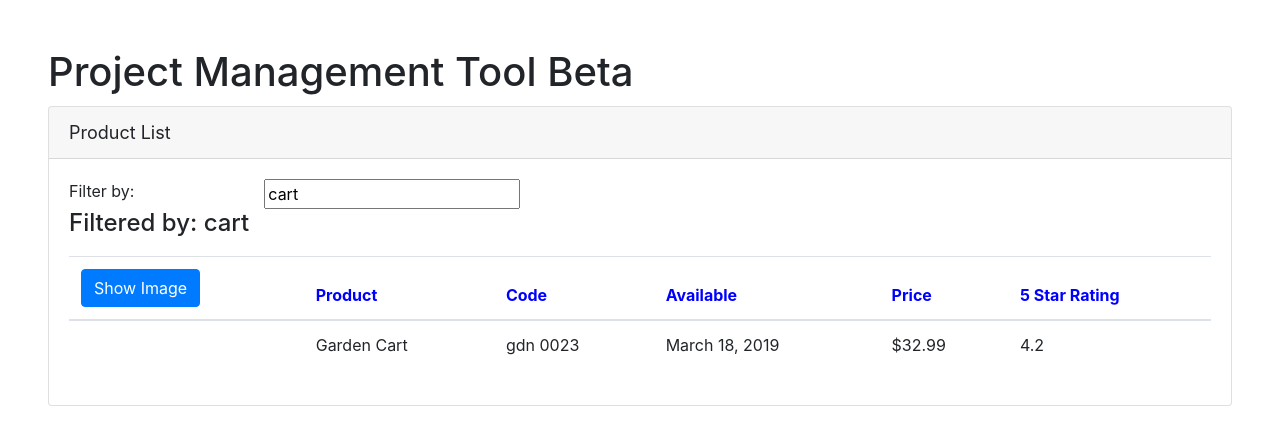
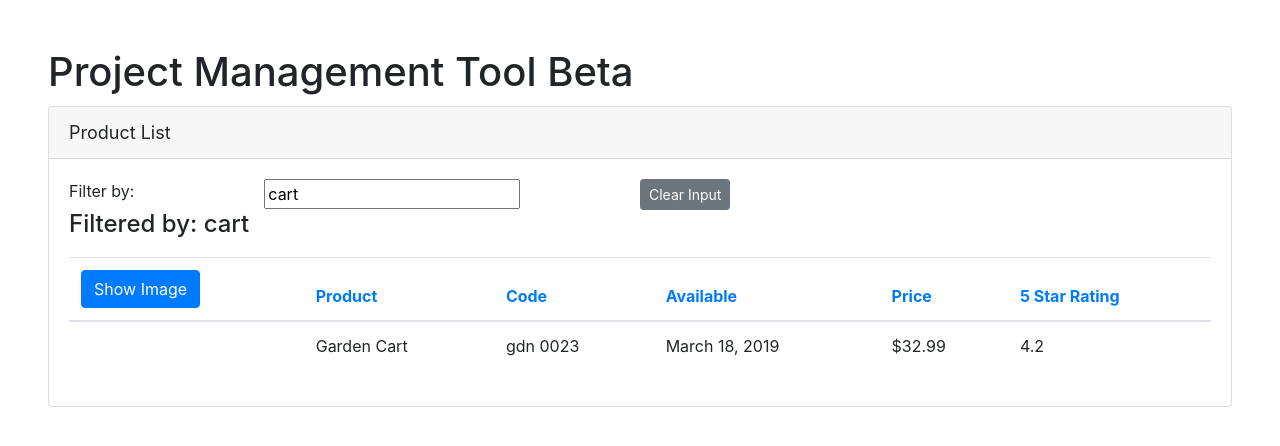
Before and after one commit to pkgamma/angular-exercise, an Angular app in the folder angular-pm-tool/: page / in a window 1280 px wide. Shown: the top 446 px of the page. Built offline with nearby package versions, Linux system fonts and the light colour scheme.

Commit message:
added clear input function

```diff
--- a/angular-pm-tool/src/app/products/product-list.component.css
+++ b/angular-pm-tool/src/app/products/product-list.component.css
@@ -1,3 +1,3 @@
-thead {
+/* thead {
     color: blue
-}
+} */
--- a/angular-pm-tool/src/app/products/product-list.component.html
+++ b/angular-pm-tool/src/app/products/product-list.component.html
@@ -6,6 +6,9 @@
         <div class = 'row'>
             <div class = 'col-md-2'>Filter by:</div>
             <div class = 'col-md-4'><input type = 'text' [(ngModel)] = 'listFilter'/></div>
+            <button class = 'btn btn-secondary btn-sm'
+                *ngIf = 'listFilter'
+                (click) = 'clearInput()'>Clear Input</button>
         </div>
         <div class = 'row'>
             <div class = 'col-md-6'>
@@ -14,7 +17,7 @@
         </div>
         <div class = 'table-responsive' *ngIf = 'products && products.length'>
             <table class = 'table'>
-                <thead>
+                <thead class = 'text-primary'>
                     <tr>
                         <th>
                             <button class = 'btn btn-primary'
--- a/angular-pm-tool/src/app/products/product-list.component.ts
+++ b/angular-pm-tool/src/app/products/product-list.component.ts
@@ -72,6 +72,10 @@ export class ProductListComponent implements OnInit {
         this.showImage = !this.showImage;
     }
 
+    clearInput(): void {
+        this.listFilter = '';
+    }
+
     ngOnInit(): void {
         console.log('In OnInit');
     }
```
